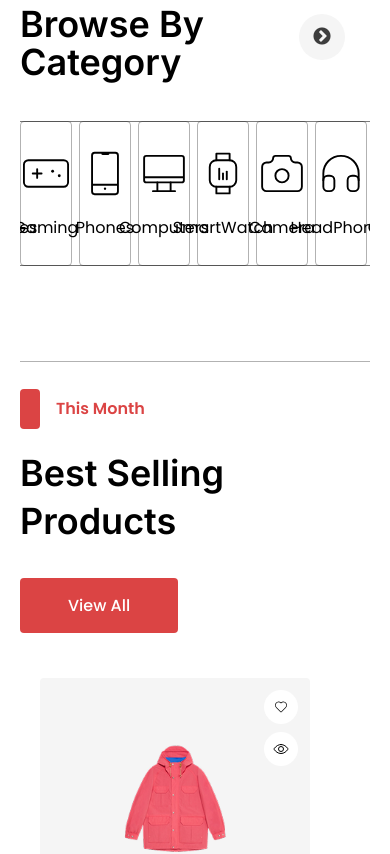
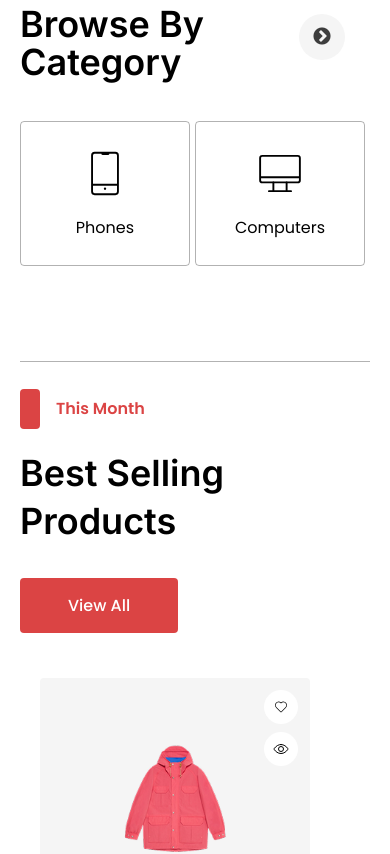
Before and after one commit to FatemaTuzZohra16/Ecommerce, a React (Vite) app: page / in a window 390 px wide. Shown: the part 820-1674 px from the top of the page. Built offline with nearby package versions, Linux system fonts and the light colour scheme.

Commit message:
Completed sm device responsive

```diff
--- a/src/components/BestSellingProduct/BestSellingProduct.jsx
+++ b/src/components/BestSellingProduct/BestSellingProduct.jsx
@@ -22,14 +22,14 @@
                         </div>
                     </div>
                     <div>
-                        <div className='md:flex justify-between items-center'>
+                        <div className='sm:flex justify-between items-center'>
                             <h3 className='font-secondery font-semibold text-[36px] leading-[48px] mt-5 mb-12 md:mb-0'>Best Selling Products</h3>
                             <div>
                                 <a className='font-medium text-base font-primary leading-6 bg-primary text-white py-[16px] px-[48px] rounded' href="">View All</a>
                             </div>
                         </div>
                     </div>
-                    <div className='mt-[60px] pl-[20px] md:pl-0 md:flex justify-between'>
+                    <div className='mt-[60px] pl-[20px] md:pl-0 sm:flex flex-wrap justify-between'>
                         <div className='card'>
                             <div className='w-[270px] bg-[#F5F5F5] rounded py-[55px] px-[65px] relative'>
                             <img src={product1} alt="" />
--- a/src/components/Category/Category.jsx
+++ b/src/components/Category/Category.jsx
@@ -110,6 +110,29 @@
         slidesToShow: 6,
         slidesToScroll: 2,
         arrows: true,
+        responsive: [
+             {
+      breakpoint: 1024, // large tablet / small laptop
+      settings: {
+        slidesToShow: 4,
+        slidesToScroll: 2,
+      },
+    },
+    {
+      breakpoint: 768, // tablet
+      settings: {
+        slidesToShow: 3,
+        slidesToScroll: 1,
+      },
+    },
+              {
+      breakpoint: 480, // mobile
+      settings: {
+        slidesToShow: 2,
+        slidesToScroll: 1,
+      },
+    },
+        ]
     };
     return (
         <div className='pt-[60px] md:pt-[153px] pb-[95px]'>
```
